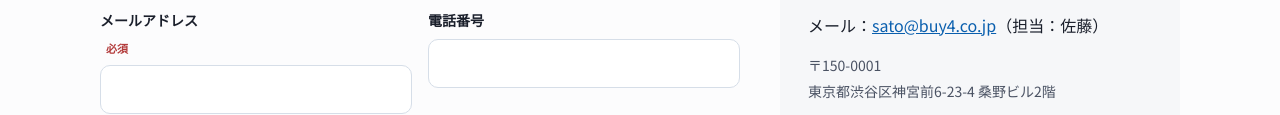
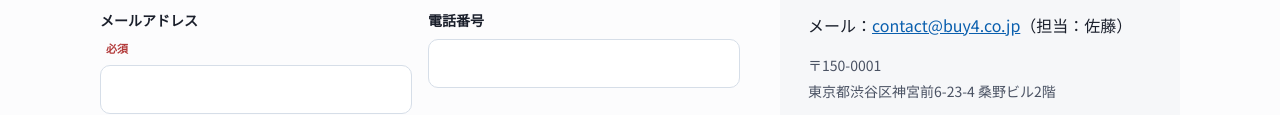
Before and after one commit to satobuy4-design/buy4-website, a plain HTML site: page contact/index.html in a window 1280 px wide. Shown: the part 446-561 px from the top of the page. Drawn offline with Linux system fonts and the light colour scheme.

Commit message:
お問い合わせ先を contact@buy4.co.jp に変更
Co-Authored-By: Claude Opus 5.5 (1M context) <noreply@anthropic.com>
Claude-Session: https://claude.ai/code/session_01YCBPEFBe16Pdv43rpKfk6s

```diff
--- a/contact/index.html
+++ b/contact/index.html
@@ -43,7 +43,7 @@
   </div></section>
   <section class="sec" style="padding-top:24px"><div class="in">
     <div class="contact-grid">
-      <form class="form" id="contact-form" data-to="sato@buy4.co.jp" novalidate>
+      <form class="form" id="contact-form" data-to="contact@buy4.co.jp" novalidate>
         <label class="field">会社名<span class="req">必須</span><input id="f-company" name="company" autocomplete="organization" required></label>
         <label class="field">お名前<span class="req">必須</span><input id="f-name" name="name" autocomplete="name" required></label>
         <label class="field">メールアドレス<span class="req">必須</span><input id="f-email" name="email" type="email" autocomplete="email" required></label>
@@ -70,7 +70,7 @@
       <aside class="aside-box">
         <h2>お電話・メールでも</h2>
         <a class="big" href="tel:0367704350">03-6770-4350</a>
-        <p>メール：<a href="mailto:sato@buy4.co.jp">sato@buy4.co.jp</a>（担当：佐藤）</p>
+        <p>メール：<a href="mailto:contact@buy4.co.jp">contact@buy4.co.jp</a>（担当：佐藤）</p>
         <p style="font-size:14px;color:var(--muted)">〒150-0001<br>東京都渋谷区神宮前6-23-4 桑野ビル2階</p>
       </aside>
     </div>
```
